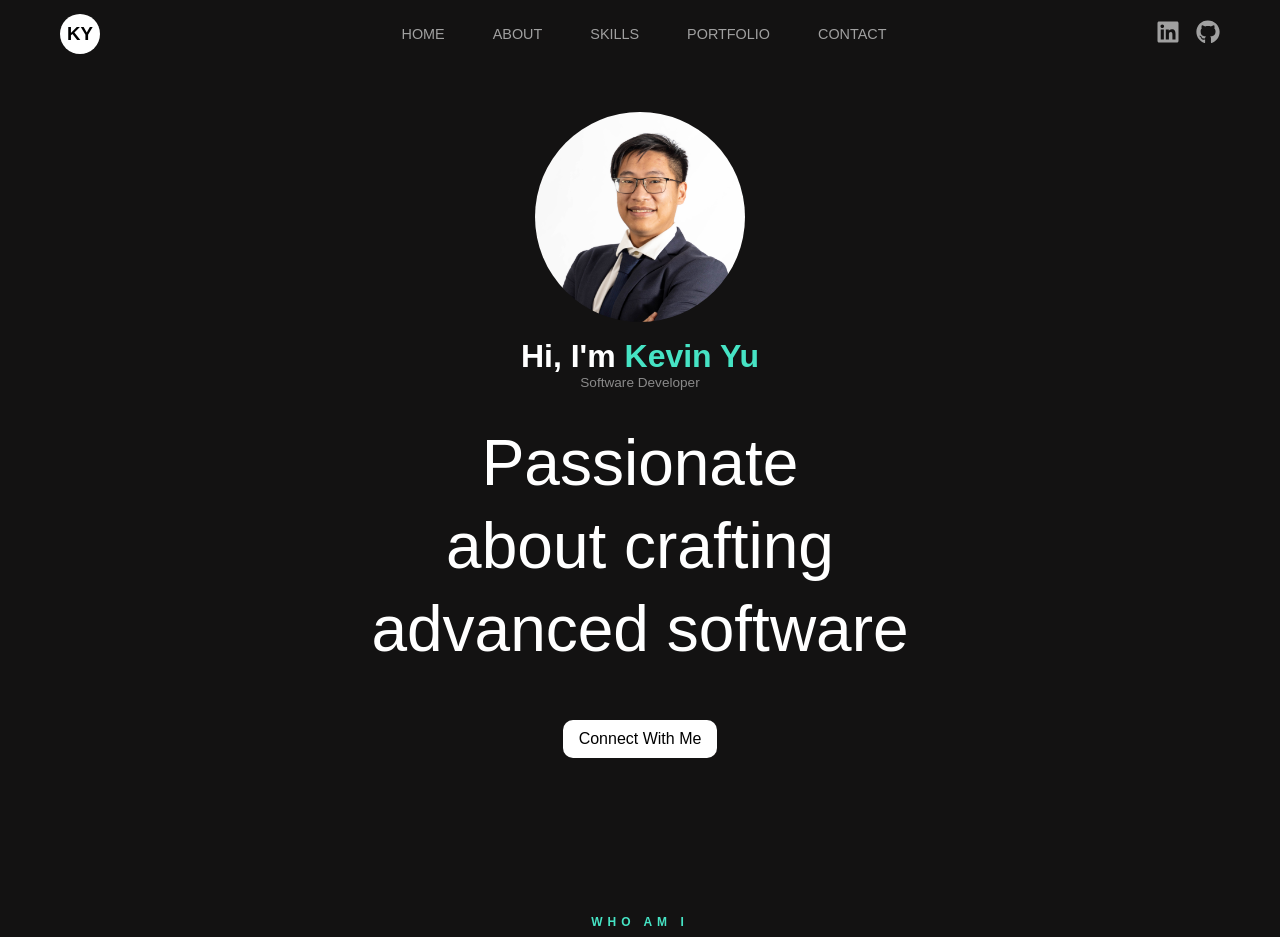
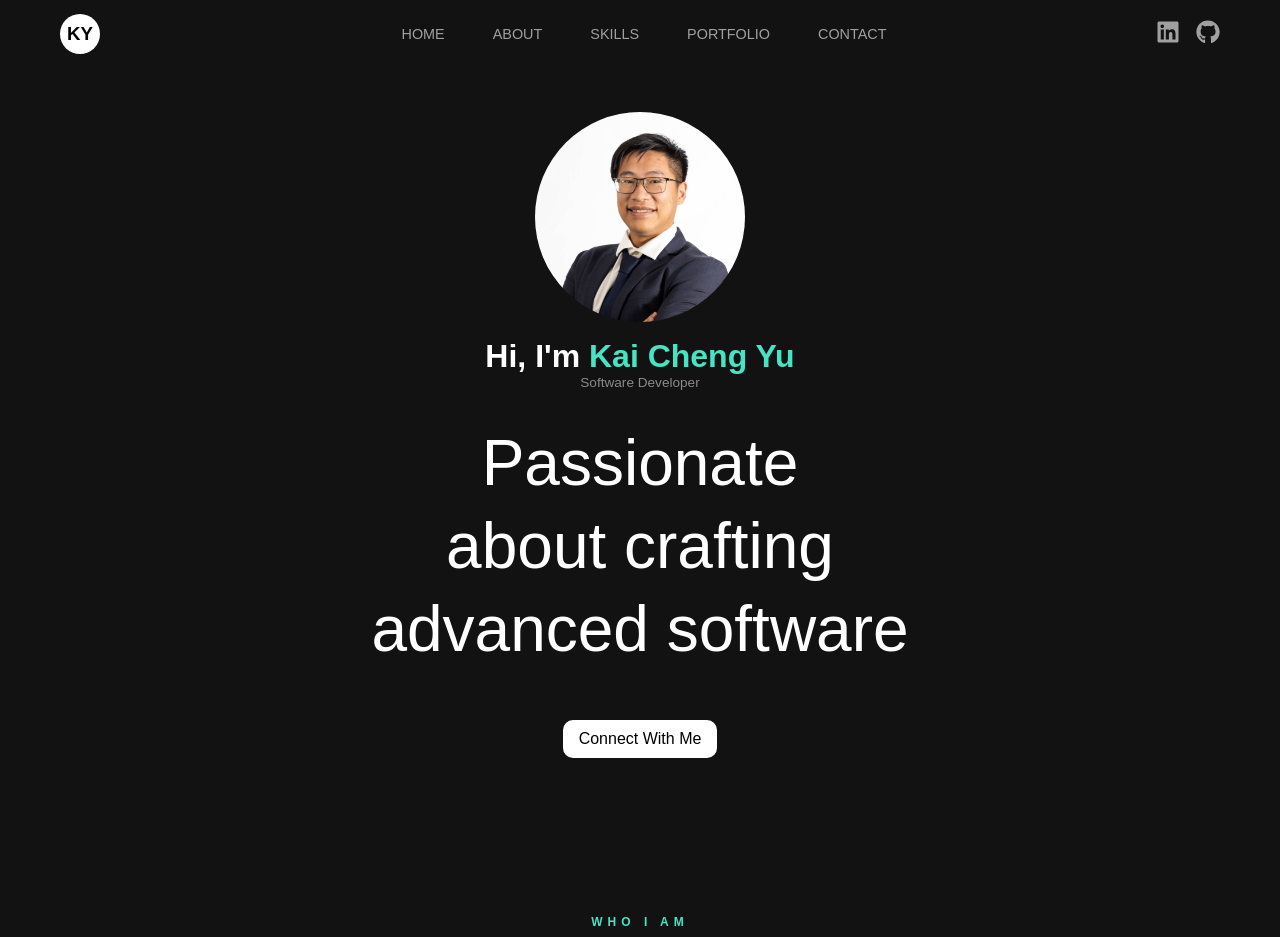
Before and after one commit to KyuXCode/portfolio-v2-1, a React (Vite) app: page / in a window 1280 px wide. Shown: the top 937 px of the page. Built offline with nearby package versions, Linux system fonts and the light colour scheme.

Commit message:
Content update

```diff
--- a/index.html
+++ b/index.html
@@ -7,7 +7,7 @@
     <meta name="keywords" content="HTML, CSS, JavaScript, software developer, frontend, backend, full-stack, react, vite, typescript, software engineer, SQL, Java, dotnet">
     <link rel="icon" type="image/svg+xml" href="/vite.svg" />
     <meta name="viewport" content="width=device-width, initial-scale=1.0" />
-    <title>Kevin Yu - Software Developer</title>
+    <title>Kai Cheng Yu - Software Developer</title>
   </head>
   <body>
     <div id="root"></div>
--- a/src/Components/navbar/navbar.jsx
+++ b/src/Components/navbar/navbar.jsx
@@ -51,7 +51,7 @@ function Navbar() {
             >
 
             <div className="nav-box">
-                <a href='//#home' className="logo">
+                <a href='/#home' className="logo">
                     <h3>KY</h3>
                 </a>
 
--- a/src/Components/sections/About/About.jsx
+++ b/src/Components/sections/About/About.jsx
@@ -22,7 +22,7 @@ function About() {
                 whileInView={{ y: [-50, 0], opacity: 1 }}
             >
 
-                <span>Who Am I</span>
+                <span>Who I AM</span>
                 <h1>About Me</h1>
 
             </motion.div>
--- a/src/Components/sections/Home/Home.jsx
+++ b/src/Components/sections/Home/Home.jsx
@@ -12,7 +12,7 @@ function Home() {
 
             <div className="profile-text">
                 <h3 className="name">
-                    Hi, I&apos;m <span>Kevin Yu</span>
+                    Hi, I&apos;m <span>Kai Cheng Yu</span>
                 </h3>
                 <span className="job">Software Developer</span>
                 <span className="text">Passionate <br />
```
